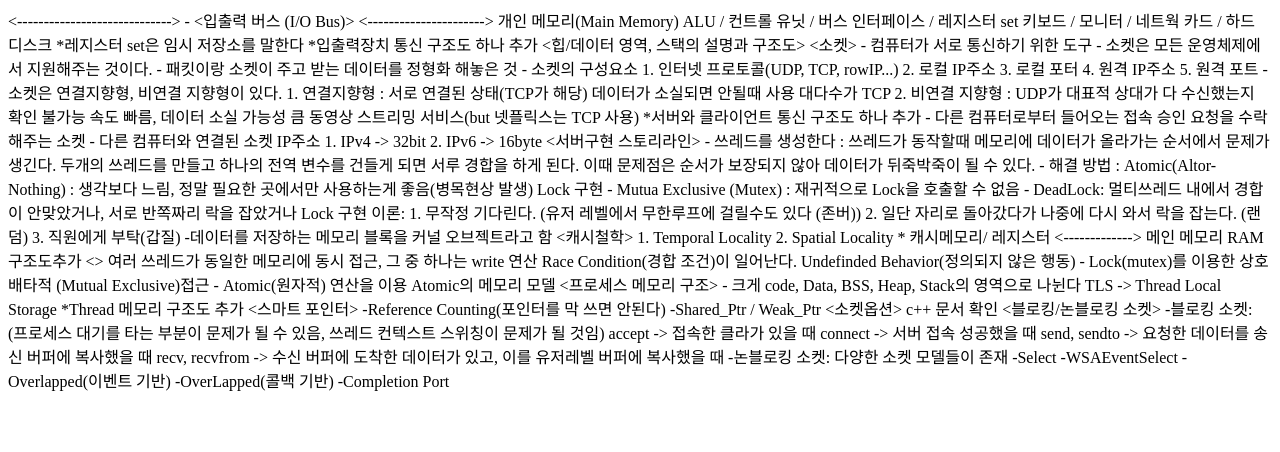
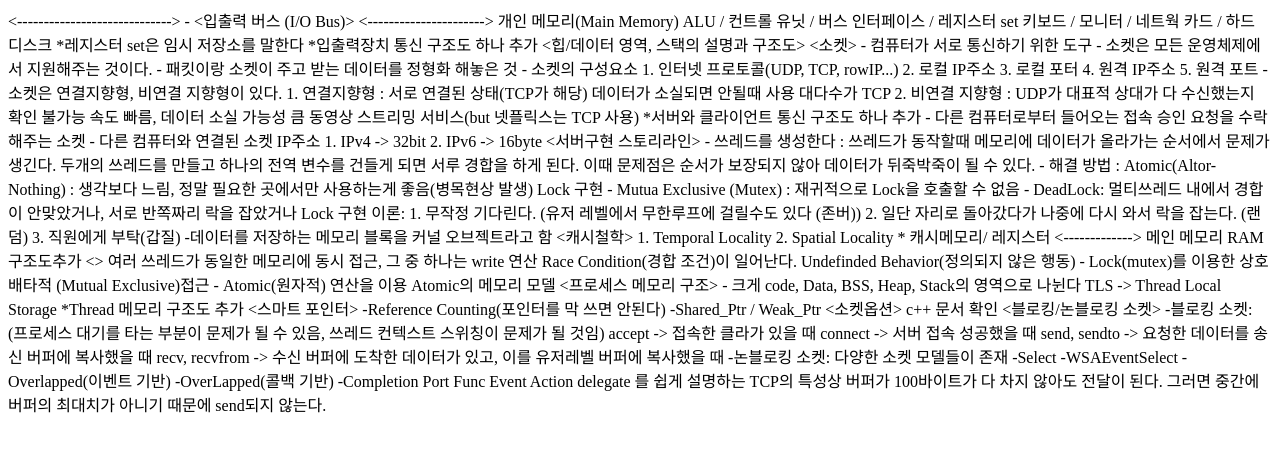
Before and after one commit to Superdex517/Superdex517.github.io, a plain HTML site: page index.html in a window 1280 px wide. Drawn offline with Linux system fonts and the light colour scheme.

Commit message:
Update index.html

```diff
--- a/index.html
+++ b/index.html
@@ -91,3 +91,8 @@ ALU / 컨트롤 유닛 / 버스 인터페이스 / 레지스터 set
    -Overlapped(이벤트 기반)
    -OverLapped(콜백 기반)
    -Completion Port
+
+<c#>
+ Func Event Action delegate 를 쉽게 설명하는
+ TCP의 특성상 버퍼가 100바이트가 다 차지 않아도 전달이 된다.
+ 그러면 중간에 버퍼의 최대치가 아니기 때문에 send되지 않는다.
```
